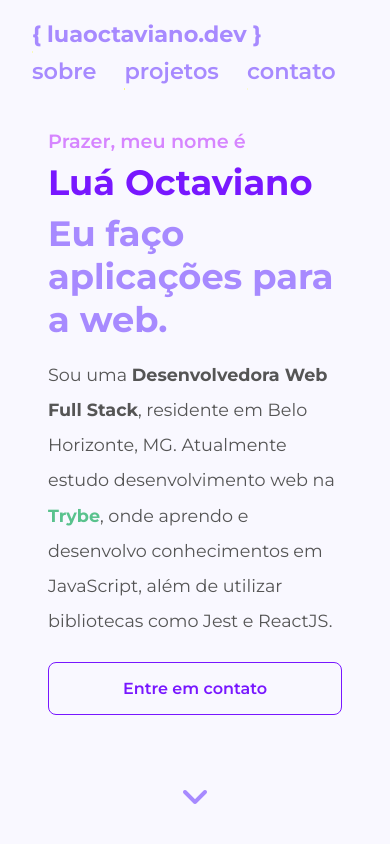
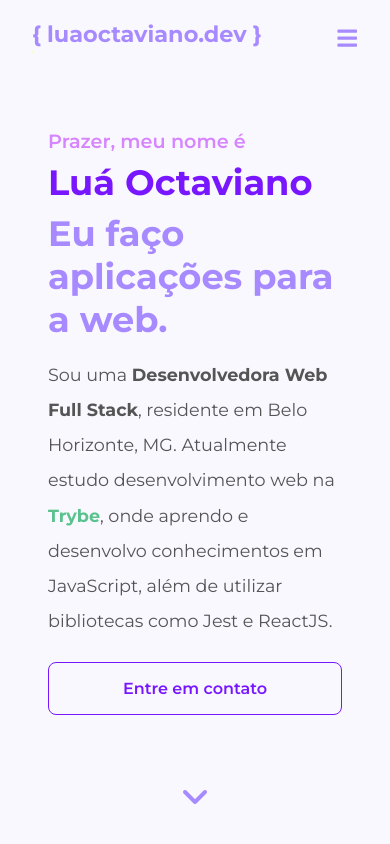
Before and after one commit to luacomacento/luacomacento.github.io, a React (Create React App) app: page / in a window 390 px wide. Shown: the top 844 px of the page. Built offline with nearby package versions, Linux system fonts and the light colour scheme.

Commit message:
feat: adicionado menu hamburguer na versão mobile

```diff
--- a/package.json
+++ b/package.json
@@ -9,6 +9,7 @@
     "@testing-library/user-event": "^13.5.0",
     "react": "^17.0.2",
     "react-dom": "^17.0.2",
+    "react-icons": "^4.3.1",
     "react-scripts": "5.0.0",
     "web-vitals": "^2.1.4"
   },
--- a/src/components/header/Header.css
+++ b/src/components/header/Header.css
@@ -17,16 +17,43 @@ nav ul {
   gap: 28px;
   font-size: 1.4rem;
   font-weight: 600;
+  align-items: center;
   list-style: none;
+  height: 100%;
+}
+
+header svg {
+  color: var(--light-purple);
+  display: none;
+  cursor: pointer;
+  font-size: 1.4rem;
 }
 
 @media screen and (max-width: 768px) {
   header {
     flex-wrap: wrap;
     padding: 16px 32px;
+    align-items: flex-end;
   }
 
   header h1 {
     font-size: 1.4rem;
   }
+
+  header svg {
+    display: unset;
+  }
+
+  nav {
+    width: 100%;
+    overflow: hidden;
+    max-height: 0;
+    transition: max-height 0.3s;
+  }
+
+  nav ul {
+    flex-direction: column;
+    height: 100vh;
+    justify-content: center;
+  }
 }
--- a/src/components/header/Header.js
+++ b/src/components/header/Header.js
@@ -1,16 +1,45 @@
 import React, { Component } from 'react';
+import { FaBars, FaTimes } from "react-icons/fa";
 import './Header.css';
 
 class Header extends Component {
+  constructor() {
+    super()
+    this.state = {
+      menuState: 'closed'
+    }
+
+    this.toggleMenu = this.toggleMenu.bind(this)
+  }
+
+  toggleMenu() {
+    this.setState((prevState) => ({
+      menuState: prevState.menuState === 'closed' ? 'open' : 'closed'
+    }), () => {
+      const nav = document.querySelector('nav');
+
+      if (this.state.menuState === 'open') {
+        nav.style.maxHeight = '100vh';
+      } else {
+        nav.style.maxHeight = null;
+      }
+    })
+  }
+
   render() {
     return (
       <header>
         <h1><a href="/">{"{ luaoctaviano.dev }"}</a></h1>
+        <div onClick={this.toggleMenu}>
+            {this.state.menuState === 'closed' ? <FaBars /> : <FaTimes />}
+          </div>
         <nav>
           <ul>
             <li><a href="#about">sobre</a></li>
             <li><a href="#projects">projetos</a></li>
             <li><a href="#contact">contato</a></li>
+            {/* <FaBars />
+            <FaTimes /> */}
           </ul>
         </nav>
       </header>
--- a/src/components/project-card/ProjectCard.js
+++ b/src/components/project-card/ProjectCard.js
@@ -1,4 +1,5 @@
 import React, { Component } from 'react';
+import { FaExternalLinkAlt, FaGithub } from 'react-icons/fa';
 import { tools } from '../../data/tools';
 import ToolBadge from '../ToolBadge';
 import './ProjectCard.css';
@@ -56,10 +57,10 @@ class ProjectCard extends Component {
             </a>
             <div className="project-icons">
               <a href={githubLink} target="_blank" rel="noreferrer">
-                <i className="fa-brands fa-github"></i>
+                <FaGithub />
               </a>
               <a href={previewLink} target="_blank" rel="noreferrer">
-                <i className="fa-solid fa-arrow-up-right-from-square"></i>
+                <FaExternalLinkAlt />
               </a>
             </div>
           </div>
```
Also changed, not shown: 1 other file (tests, documents, lock files or other folders).
